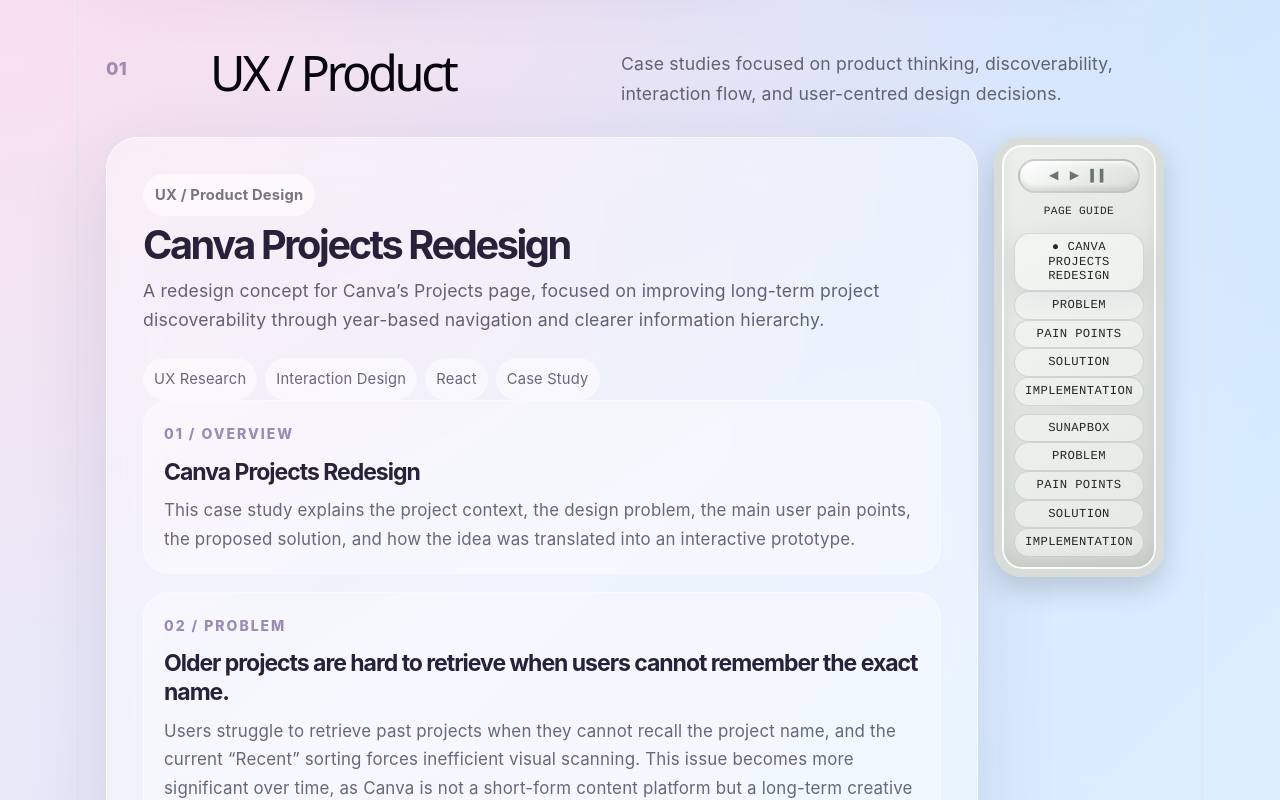
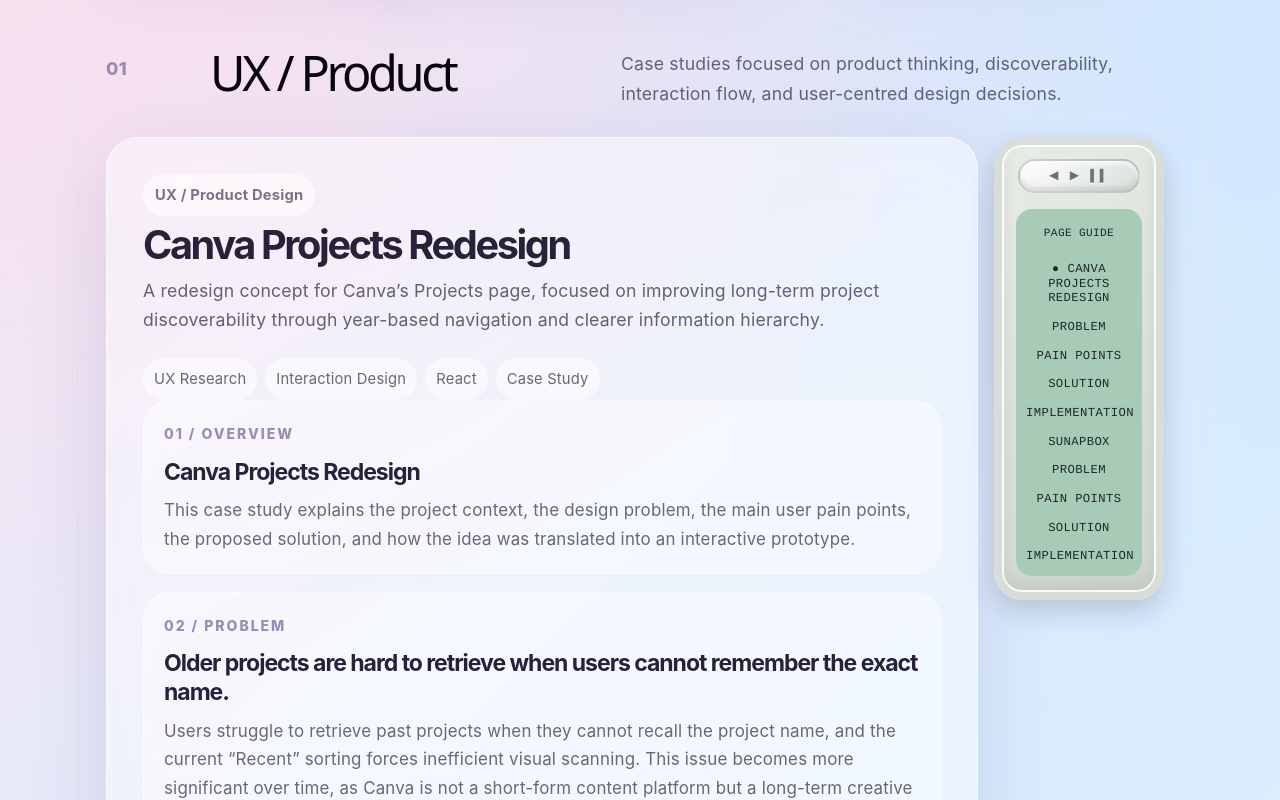
Before and after one commit to jesstasha/portfolio-2026, a React (Vite) app: page / in a window 1280 px wide. Shown: the part 747-1547 px from the top of the page. Built offline with nearby package versions, Linux system fonts and the light colour scheme.

Commit message:
Adjust LCD screen styling for MP3-style page guide

```diff
--- a/src/App.css
+++ b/src/App.css
@@ -2065,3 +2065,41 @@
   background: rgba(255,255,255,0.45) !important;
   border: 1px solid rgba(80, 90, 80, 0.18) !important;
 }
+
+
+/* MP3 LCD screen inside Page Guide */
+.page-remote {
+  padding: 64px 14px 16px !important;
+  background: linear-gradient(145deg, #e8ece6, #cfd7d0) !important;
+}
+
+/* LCD screen area: make all contents feel inside the screen */
+.page-remote p,
+.page-remote a {
+  background: #a8cbb7 !important;
+  color: #1f2a25 !important;
+  border: none !important;
+  box-shadow: none !important;
+}
+
+.page-remote p {
+  margin: 0 !important;
+  padding: 12px 10px 8px !important;
+  border-radius: 16px 16px 0 0 !important;
+}
+
+.page-remote a {
+  margin: 0 !important;
+  padding: 7px 10px !important;
+  border-radius: 0 !important;
+}
+
+.page-remote a:last-child {
+  border-radius: 0 0 16px 16px !important;
+  padding-bottom: 12px !important;
+}
+
+.page-remote a:hover {
+  background: #8fb6a3 !important;
+  color: #111a16 !important;
+}
```
